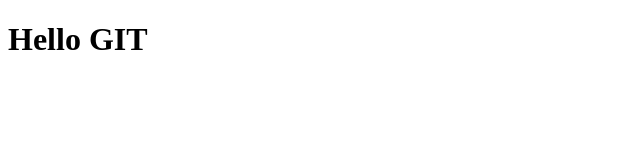
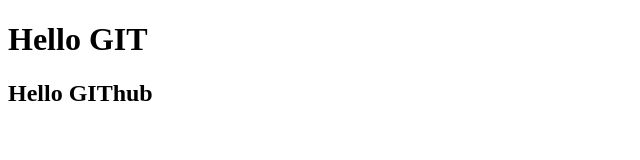
Before and after one commit to mrsmopsik/git-project, a plain HTML site: page index.html in a window 1280 px wide. Shown: the whole page, without its empty margins (0-640 px from the left). Drawn offline with Linux system fonts and the light colour scheme.

Commit message:
h2 was added

```diff
--- a/index.html
+++ b/index.html
@@ -6,5 +6,6 @@
 </head>
 <body>
 <h1>Hello GIT</h1>
+<h2>Hello GIThub</h2>
 </body>
 </html>
```
